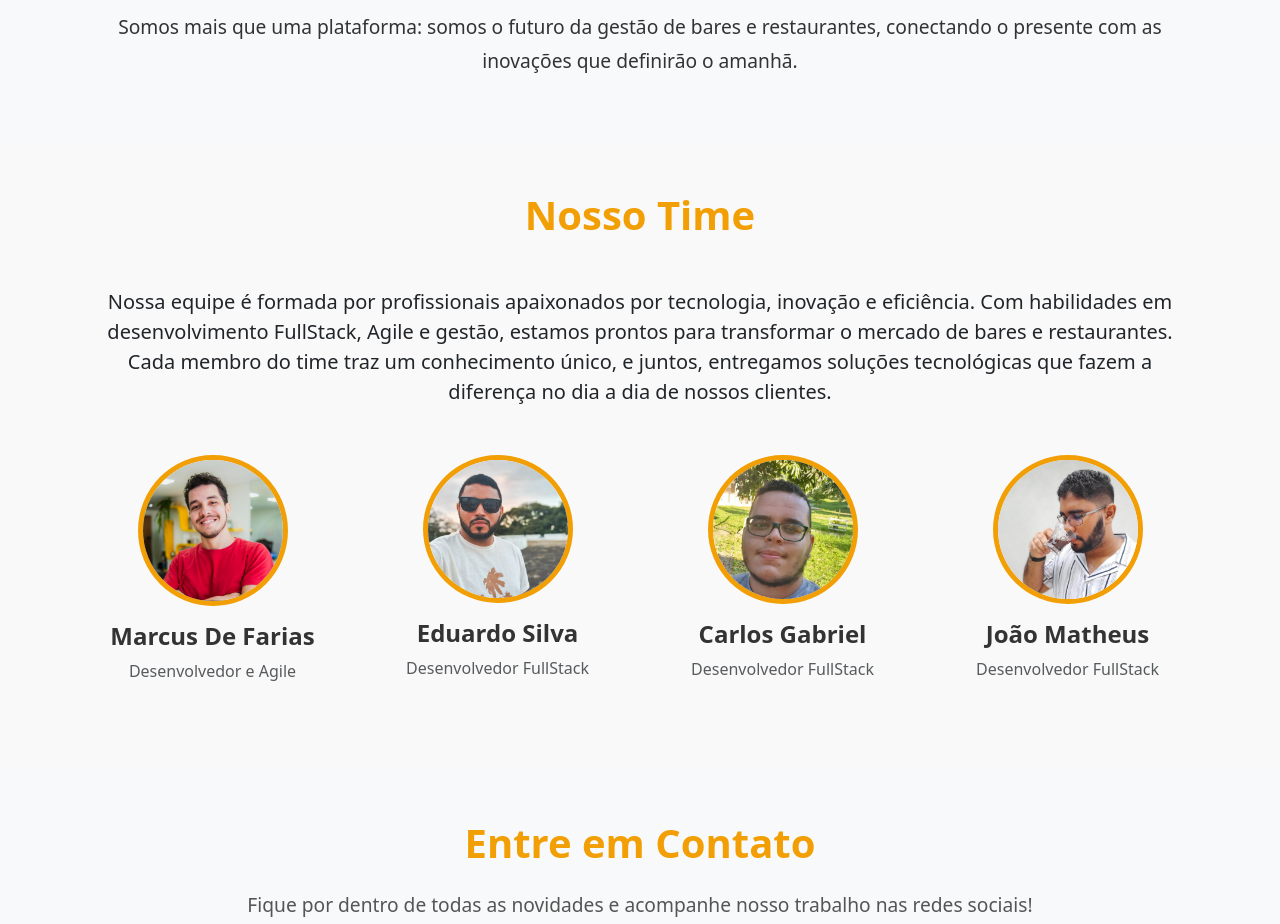
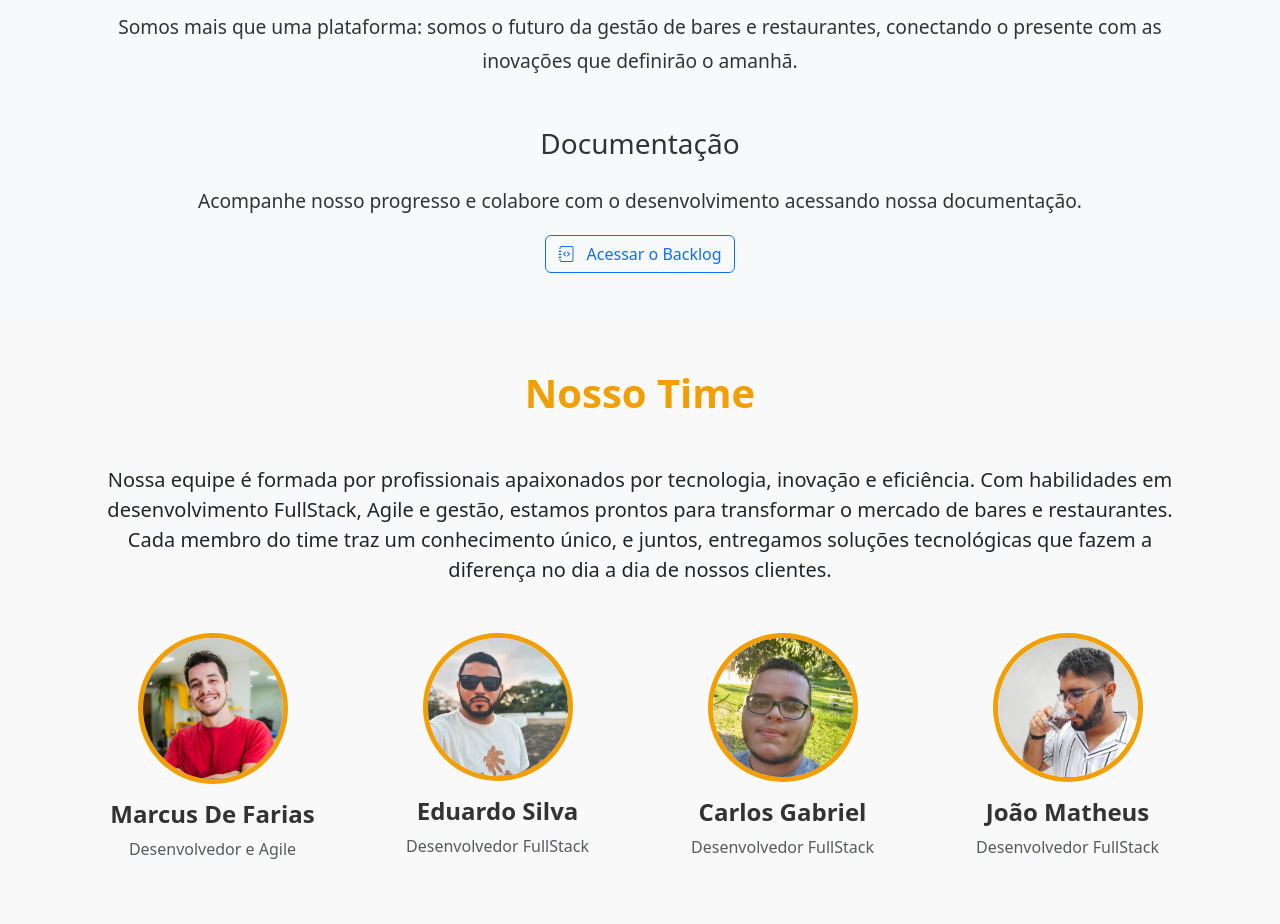
Before and after one commit to Smart-Pub-Technology/smartpub-website, a plain HTML site: page index.html in a window 1280 px wide. Shown: the part 1120-2044 px from the top of the page. Drawn offline with nearby package versions, Linux system fonts and the light colour scheme.

Commit message:
Link jira

```diff
--- a/index.html
+++ b/index.html
@@ -159,6 +159,17 @@
         <p class="lead">
             Somos mais que uma plataforma: somos o futuro da gestão de bares e restaurantes, conectando o presente com as inovações que definirão o amanhã.
         </p>
+
+        <!-- Subseção de Documentação -->
+        <div class="mt-5">
+            <h3 class="mb-4">Documentação</h3>
+            <p class="lead">
+                Acompanhe nosso progresso e colabore com o desenvolvimento acessando nossa documentação.
+            </p>
+            <a href="https://discente-team-e07j3kou.atlassian.net/jira/software/projects/SCRUM/boards/1/backlog" target="_blank" class="btn btn-outline-primary">
+                <i class="bi bi-journal-code me-2"></i> Acessar o Backlog
+            </a>
+        </div>
     </div>
 </section>
 
```
Lines whose indentation alone changed are shown as unchanged.
